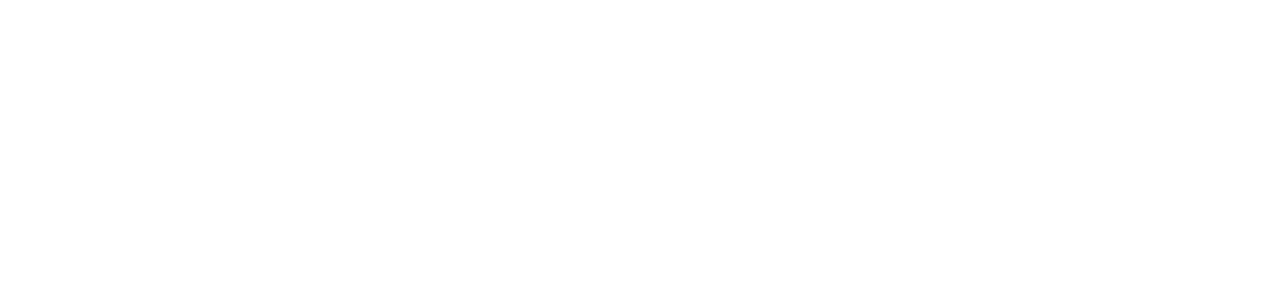
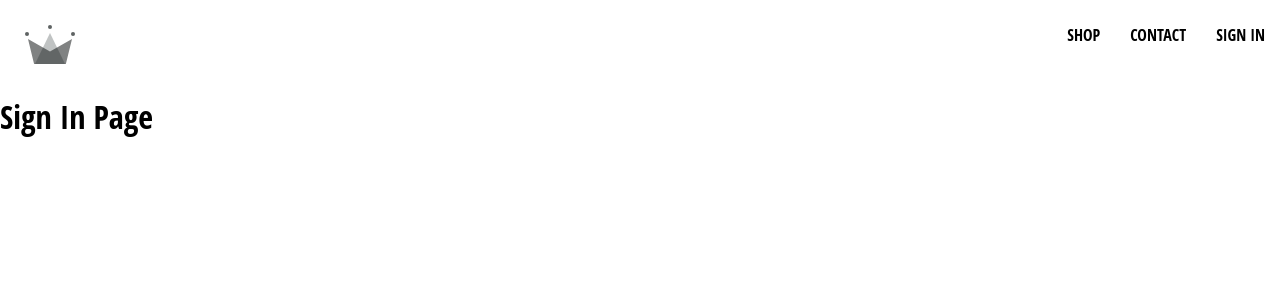
Before and after one commit to alkesh26/crwn-clothingcrwn-clothing, a React (Create React App) app: page /sign-in in a window 1280 px wide. Before the commit this address had no page. Shown: the top 300 px of the page. Built offline with nearby package versions, Linux system fonts and the light colour scheme.

Commit message:
added sign in page

```diff
--- a/src/App.js
+++ b/src/App.js
@@ -1,6 +1,7 @@
 import { Routes, Route} from 'react-router-dom';
 import Home from '../src/routes/home/home.component.jsx'
 import Navigation from './routes/navigation/navigation.component.jsx';
+import SignIn from './routes/sign-in/sign-in.component.jsx';
 
 function Shop() {
   return (
@@ -14,6 +15,7 @@ function App() {
       <Route path="/" element={<Navigation />}>
         <Route index element={<Home />} />
         <Route path="shop" element={<Shop />} />
+        <Route path="sign-in" element={<SignIn />} />
       </Route>
     </Routes>
   );
--- /dev/null
+++ b/src/routes/sign-in/sign-in.component.jsx
@@ -0,0 +1,7 @@
+export default function SignIn() {
+  return (
+    <div>
+      <h1>Sign In Page</h1>
+    </div>
+  )
+}
```
